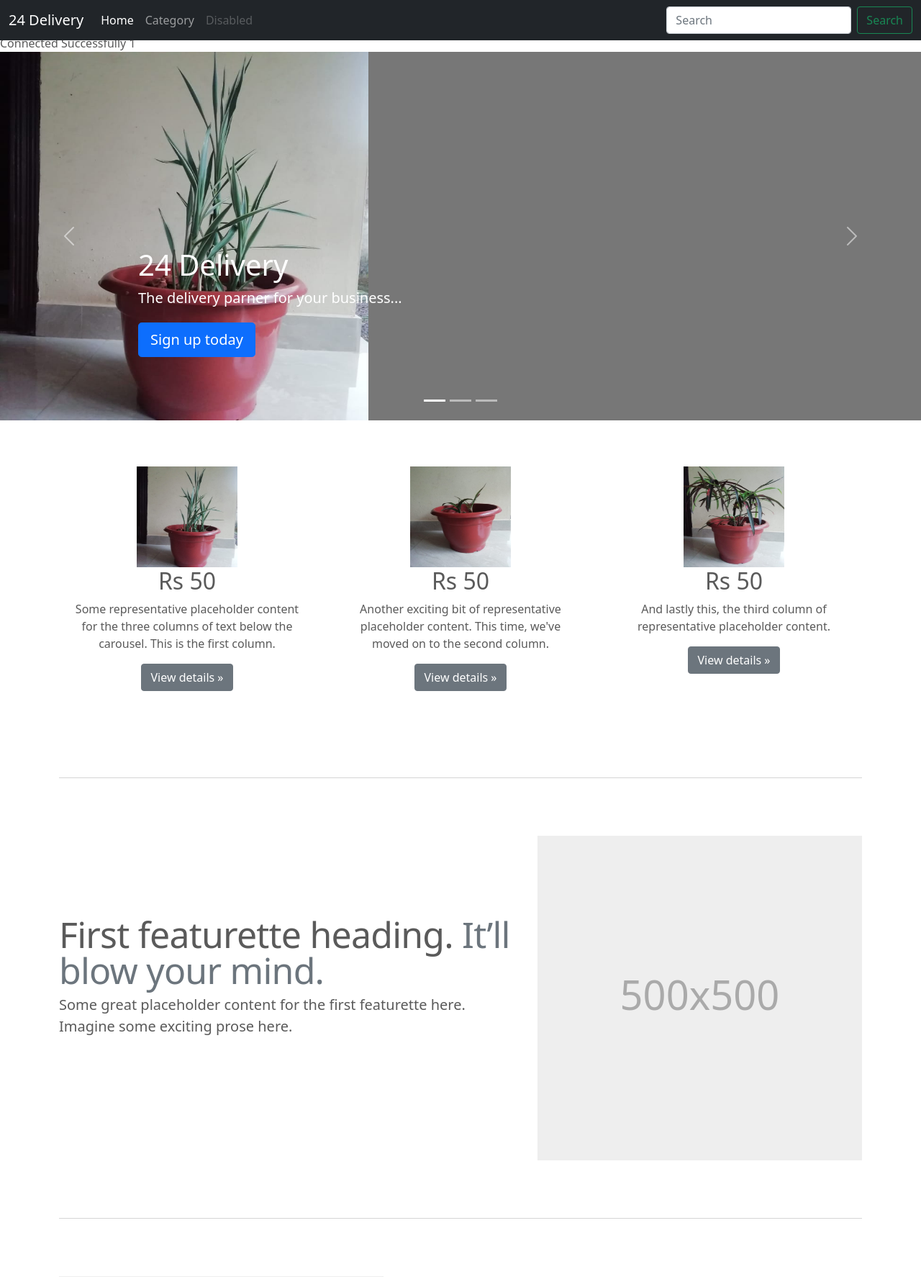
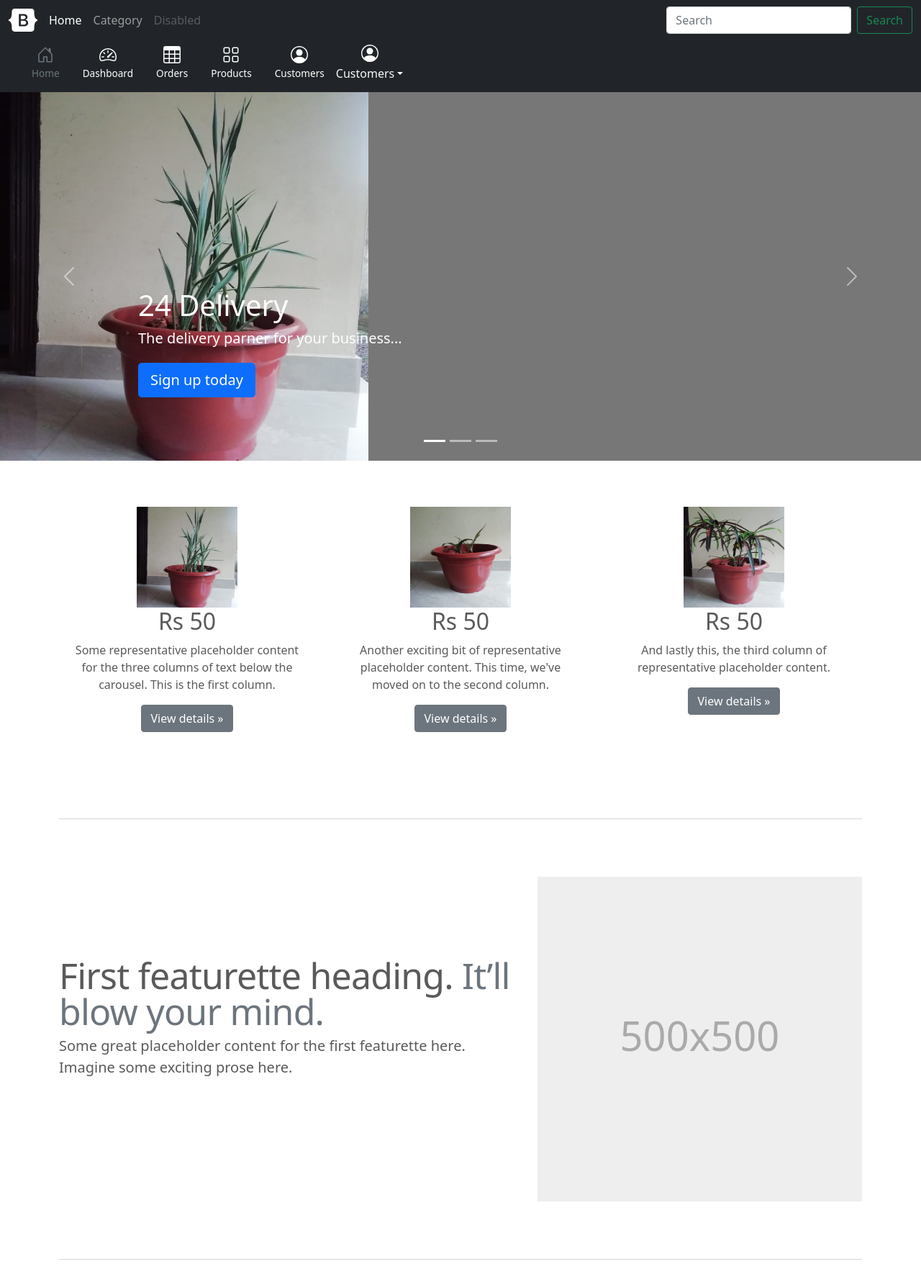
Before and after one commit to bibin-john/24delivery, a PHP site: page /default.php in a window 1280 px wide. Shown: the top 1774 px of the page at 72% size. Run offline with PHP 8.4, Linux system fonts and the light colour scheme; data that the repository does not hold is empty.

Commit message:
header changes

```diff
--- a/css/style.css
+++ b/css/style.css
@@ -1,3 +1,7 @@
+.menu-section {
+  padding: 10px;
+}
+
 .bd-placeholder-img {
   font-size: 1.125rem;
   text-anchor: middle;
--- a/default.php
+++ b/default.php
@@ -12,15 +12,22 @@
   <link rel="stylesheet" href="bootstrap-5.0.0/dist/css/bootstrap.min.css">
   <link rel="stylesheet" href="css/style.css">
   <link rel="stylesheet" href="css/carousel.css">
+  <script src="./bootstrap-5.0.0/dist/js/bootstrap.bundle.min.js"></script>
 
 </head>
 
 <body>
+  <?php require __DIR__ . '/vendor/autoload.php'; ?>
   <?php require_once 'src/database/db_connection.php'; ?>
-  <?php include 'src/database/connection_test.php';  ?>
+  <?php //include 'src/database/connection_test.php';  ?>
+
+  <?php include 'src/svg/svg.php';  ?>
 
   <!-- HEADER --->
   <?php include 'src/header/header.php';  ?>
+
+  <!-- MENU --->
+  <?php include 'src/menu/menu.php';  ?>
 
   <main>
 
@@ -49,6 +56,7 @@
 
   </main>
 
-  <script src="bootstrap-5.0.0/dist/js/bootstrap.bundle.min.js"></script>
+
 </body>
+
 </html>
--- a/demo.php
+++ /dev/null
@@ -1,4 +0,0 @@
-<?php
-require __DIR__ . '/vendor/autoload.php';
-echo "hello";
-?>
--- a/src/header/header.php
+++ b/src/header/header.php
@@ -1,7 +1,13 @@
 <header>
   <nav class="navbar navbar-expand-md navbar-dark fixed-top bg-dark">
     <div class="container-fluid">
-        <a class="navbar-brand" href="#">24 Delivery</a>
+      <div class="d-flex flex-wrap align-items-center justify-content-center justify-content-lg-start">
+        <a href="/" class="d-flex align-items-center my-2 my-lg-0 me-lg-auto text-white text-decoration-none">
+          <svg class="bi me-2" width="40" height="32">
+            <use xlink:href="#bootstrap" />
+          </svg>
+        </a>
+      </div>
       <button class="navbar-toggler" type="button" data-bs-toggle="collapse" data-bs-target="#navbarCollapse" aria-controls="navbarCollapse" aria-expanded="false" aria-label="Toggle navigation">
         <span class="navbar-toggler-icon"></span>
       </button>
--- /dev/null
+++ b/src/menu/menu.php
@@ -0,0 +1,119 @@
+<style>
+    .bd-placeholder-img {
+        font-size: 1.125rem;
+        text-anchor: middle;
+        -webkit-user-select: none;
+        -moz-user-select: none;
+        user-select: none;
+    }
+
+    @media (min-width: 768px) {
+        .bd-placeholder-img-lg {
+            font-size: 3.5rem;
+        }
+    }
+
+    .b-example-divider {
+        height: 3rem;
+        background-color: rgba(0, 0, 0, .1);
+        border: solid rgba(0, 0, 0, .15);
+        border-width: 1px 0;
+        box-shadow: inset 0 .5em 1.5em rgba(0, 0, 0, .1), inset 0 .125em .5em rgba(0, 0, 0, .15);
+    }
+
+    .form-control-dark {
+        color: #fff;
+        background-color: var(--bs-dark);
+        border-color: var(--bs-gray);
+    }
+
+    .form-control-dark:focus {
+        color: #fff;
+        background-color: var(--bs-dark);
+        border-color: #fff;
+        box-shadow: 0 0 0 .25rem rgba(255, 255, 255, .25);
+    }
+
+    .bi {
+        vertical-align: -.125em;
+        fill: currentColor;
+    }
+
+    .text-small {
+        font-size: 85%;
+    }
+
+    .dropdown-toggle {
+        outline: 0;
+    }
+</style>
+
+<header class="px-3 py-2 bg-dark  text-white">
+    <div class="container-fluid">
+        <div class="d-flex flex-wrap align-items-center justify-content-center justify-content-lg-start">
+            <ul class="nav col-12 col-lg-auto my-2 justify-content-center my-md-0 text-small">
+                <li>
+                    <a href="#" class="nav-link text-secondary">
+                        <svg class="bi d-block mx-auto mb-1" width="24" height="24">
+                            <use xlink:href="#home" />
+                        </svg>
+                        Home
+                    </a>
+                </li>
+                <li>
+                    <a href="#" class="nav-link text-white">
+                        <svg class="bi d-block mx-auto mb-1" width="24" height="24">
+                            <use xlink:href="#speedometer2" />
+                        </svg>
+                        Dashboard
+                    </a>
+                </li>
+                <li>
+                    <a href="#" class="nav-link text-white">
+                        <svg class="bi d-block mx-auto mb-1" width="24" height="24">
+                            <use xlink:href="#table" />
+                        </svg>
+                        Orders
+                    </a>
+                </li>
+                <li>
+                    <a href="#" class="nav-link text-white">
+                        <svg class="bi d-block mx-auto mb-1" width="24" height="24">
+                            <use xlink:href="#grid" />
+                        </svg>
+                        Products
+                    </a>
+                </li>
+                <li>
+                    <a href="#" class="nav-link text-white">
+                        <svg class="bi d-block mx-auto mb-1" width="24" height="24">
+                            <use xlink:href="#people-circle" />
+                        </svg>
+                        Customers
+                    </a>
+                </li>
+            </ul>
+            <div class="dropdown">
+                <svg class="bi d-block mx-auto mb-1" width="24" height="24">
+                    <use xlink:href="#people-circle" />
+                </svg>
+                <a href="#" class="link-light d-flex align-items-center col-lg-4 mb-2 mb-lg-0  text-decoration-none dropdown-toggle" id="dropdownNavLink" data-bs-toggle="dropdown" aria-expanded="false">
+                    Customers
+                </a>
+                <ul class="dropdown-menu text-small shadow" aria-labelledby="dropdownNavLink">
+                    <li><a class="dropdown-item active" href="#">Overview</a></li>
+                    <li><a class="dropdown-item" href="#">Inventory</a></li>
+                    <li><a class="dropdown-item" href="#">Customers</a></li>
+                    <li><a class="dropdown-item" href="#">Products</a></li>
+                    <li>
+                        <hr class="dropdown-divider">
+                    </li>
+                    <li><a class="dropdown-item" href="#">Reports</a></li>
+                    <li><a class="dropdown-item" href="#">Analytics</a></li>
+                </ul>
+            </div>
+        </div>
+
+
+    </div>
+</header>
--- /dev/null
+++ b/src/svg/svg.php
@@ -0,0 +1,23 @@
+<svg xmlns="http://www.w3.org/2000/svg" style="display: none;">
+  <symbol id="bootstrap" viewBox="0 0 118 94">
+    <title>Bootstrap</title>
+    <path fill-rule="evenodd" clip-rule="evenodd" d="M24.509 0c-6.733 0-11.715 5.893-11.492 12.284.214 6.14-.064 14.092-2.066 20.577C8.943 39.365 5.547 43.485 0 44.014v5.972c5.547.529 8.943 4.649 10.951 11.153 2.002 6.485 2.28 14.437 2.066 20.577C12.794 88.106 17.776 94 24.51 94H93.5c6.733 0 11.714-5.893 11.491-12.284-.214-6.14.064-14.092 2.066-20.577 2.009-6.504 5.396-10.624 10.943-11.153v-5.972c-5.547-.529-8.934-4.649-10.943-11.153-2.002-6.484-2.28-14.437-2.066-20.577C105.214 5.894 100.233 0 93.5 0H24.508zM80 57.863C80 66.663 73.436 72 62.543 72H44a2 2 0 01-2-2V24a2 2 0 012-2h18.437c9.083 0 15.044 4.92 15.044 12.474 0 5.302-4.01 10.049-9.119 10.88v.277C75.317 46.394 80 51.21 80 57.863zM60.521 28.34H49.948v14.934h8.905c6.884 0 10.68-2.772 10.68-7.727 0-4.643-3.264-7.207-9.012-7.207zM49.948 49.2v16.458H60.91c7.167 0 10.964-2.876 10.964-8.281 0-5.406-3.903-8.178-11.425-8.178H49.948z"></path>
+  </symbol>
+  <symbol id="home" viewBox="0 0 16 16">
+    <path d="M8.354 1.146a.5.5 0 0 0-.708 0l-6 6A.5.5 0 0 0 1.5 7.5v7a.5.5 0 0 0 .5.5h4.5a.5.5 0 0 0 .5-.5v-4h2v4a.5.5 0 0 0 .5.5H14a.5.5 0 0 0 .5-.5v-7a.5.5 0 0 0-.146-.354L13 5.793V2.5a.5.5 0 0 0-.5-.5h-1a.5.5 0 0 0-.5.5v1.293L8.354 1.146zM2.5 14V7.707l5.5-5.5 5.5 5.5V14H10v-4a.5.5 0 0 0-.5-.5h-3a.5.5 0 0 0-.5.5v4H2.5z" />
+  </symbol>
+  <symbol id="speedometer2" viewBox="0 0 16 16">
+    <path d="M8 4a.5.5 0 0 1 .5.5V6a.5.5 0 0 1-1 0V4.5A.5.5 0 0 1 8 4zM3.732 5.732a.5.5 0 0 1 .707 0l.915.914a.5.5 0 1 1-.708.708l-.914-.915a.5.5 0 0 1 0-.707zM2 10a.5.5 0 0 1 .5-.5h1.586a.5.5 0 0 1 0 1H2.5A.5.5 0 0 1 2 10zm9.5 0a.5.5 0 0 1 .5-.5h1.5a.5.5 0 0 1 0 1H12a.5.5 0 0 1-.5-.5zm.754-4.246a.389.389 0 0 0-.527-.02L7.547 9.31a.91.91 0 1 0 1.302 1.258l3.434-4.297a.389.389 0 0 0-.029-.518z" />
+    <path fill-rule="evenodd" d="M0 10a8 8 0 1 1 15.547 2.661c-.442 1.253-1.845 1.602-2.932 1.25C11.309 13.488 9.475 13 8 13c-1.474 0-3.31.488-4.615.911-1.087.352-2.49.003-2.932-1.25A7.988 7.988 0 0 1 0 10zm8-7a7 7 0 0 0-6.603 9.329c.203.575.923.876 1.68.63C4.397 12.533 6.358 12 8 12s3.604.532 4.923.96c.757.245 1.477-.056 1.68-.631A7 7 0 0 0 8 3z" />
+  </symbol>
+  <symbol id="table" viewBox="0 0 16 16">
+    <path d="M0 2a2 2 0 0 1 2-2h12a2 2 0 0 1 2 2v12a2 2 0 0 1-2 2H2a2 2 0 0 1-2-2V2zm15 2h-4v3h4V4zm0 4h-4v3h4V8zm0 4h-4v3h3a1 1 0 0 0 1-1v-2zm-5 3v-3H6v3h4zm-5 0v-3H1v2a1 1 0 0 0 1 1h3zm-4-4h4V8H1v3zm0-4h4V4H1v3zm5-3v3h4V4H6zm4 4H6v3h4V8z" />
+  </symbol>
+  <symbol id="people-circle" viewBox="0 0 16 16">
+    <path d="M11 6a3 3 0 1 1-6 0 3 3 0 0 1 6 0z" />
+    <path fill-rule="evenodd" d="M0 8a8 8 0 1 1 16 0A8 8 0 0 1 0 8zm8-7a7 7 0 0 0-5.468 11.37C3.242 11.226 4.805 10 8 10s4.757 1.225 5.468 2.37A7 7 0 0 0 8 1z" />
+  </symbol>
+  <symbol id="grid" viewBox="0 0 16 16">
+    <path d="M1 2.5A1.5 1.5 0 0 1 2.5 1h3A1.5 1.5 0 0 1 7 2.5v3A1.5 1.5 0 0 1 5.5 7h-3A1.5 1.5 0 0 1 1 5.5v-3zM2.5 2a.5.5 0 0 0-.5.5v3a.5.5 0 0 0 .5.5h3a.5.5 0 0 0 .5-.5v-3a.5.5 0 0 0-.5-.5h-3zm6.5.5A1.5 1.5 0 0 1 10.5 1h3A1.5 1.5 0 0 1 15 2.5v3A1.5 1.5 0 0 1 13.5 7h-3A1.5 1.5 0 0 1 9 5.5v-3zm1.5-.5a.5.5 0 0 0-.5.5v3a.5.5 0 0 0 .5.5h3a.5.5 0 0 0 .5-.5v-3a.5.5 0 0 0-.5-.5h-3zM1 10.5A1.5 1.5 0 0 1 2.5 9h3A1.5 1.5 0 0 1 7 10.5v3A1.5 1.5 0 0 1 5.5 15h-3A1.5 1.5 0 0 1 1 13.5v-3zm1.5-.5a.5.5 0 0 0-.5.5v3a.5.5 0 0 0 .5.5h3a.5.5 0 0 0 .5-.5v-3a.5.5 0 0 0-.5-.5h-3zm6.5.5A1.5 1.5 0 0 1 10.5 9h3a1.5 1.5 0 0 1 1.5 1.5v3a1.5 1.5 0 0 1-1.5 1.5h-3A1.5 1.5 0 0 1 9 13.5v-3zm1.5-.5a.5.5 0 0 0-.5.5v3a.5.5 0 0 0 .5.5h3a.5.5 0 0 0 .5-.5v-3a.5.5 0 0 0-.5-.5h-3z" />
+  </symbol>
+</svg>
```
Lines whose indentation alone changed are shown as unchanged.
